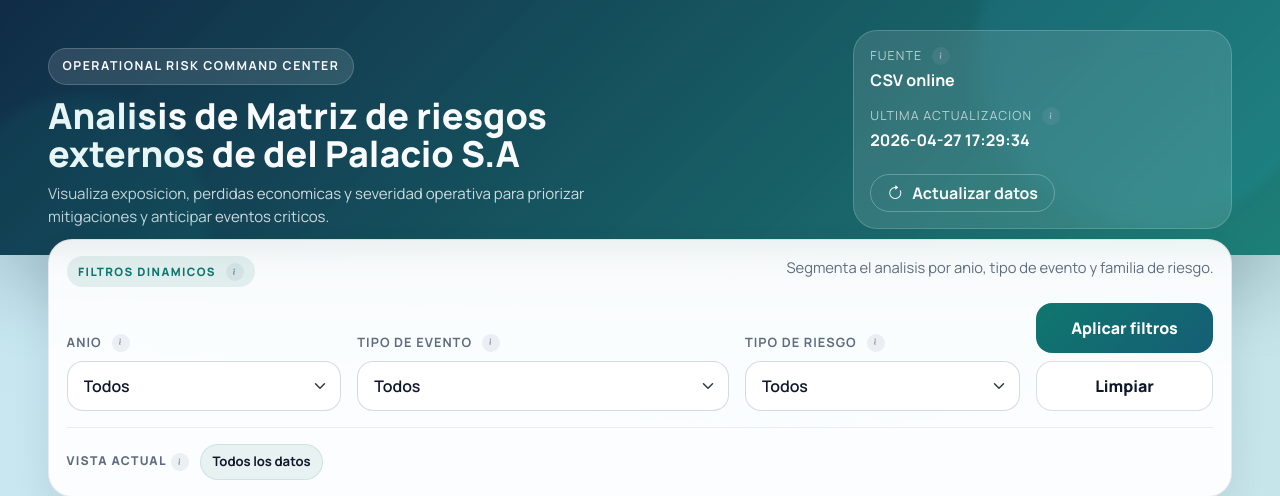
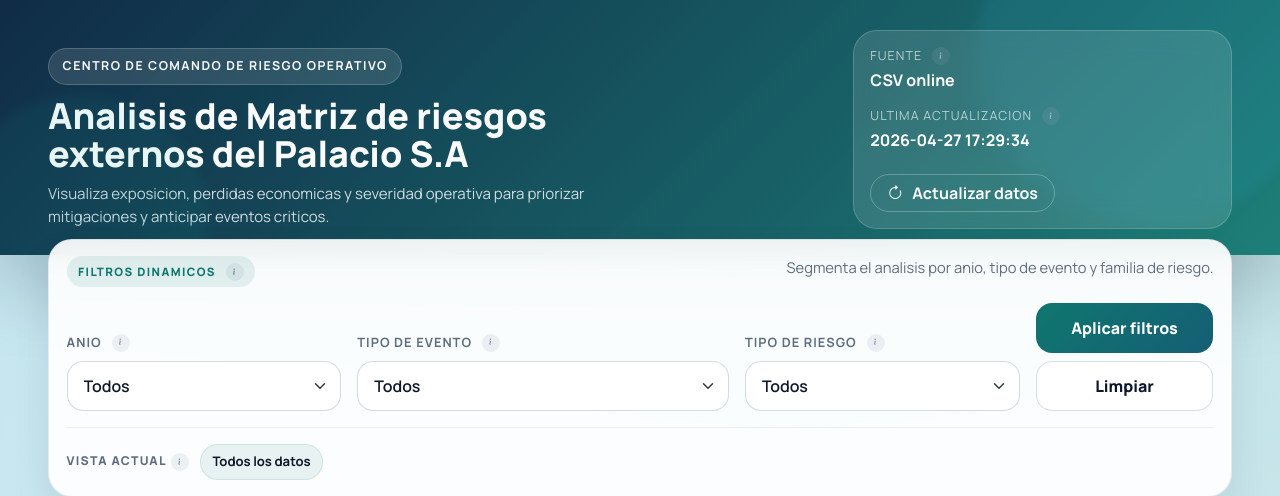
Before and after one commit to horamda/matrizriegosexternos, a Flask app: page / in a window 1280 px wide. Shown: the top 496 px of the page. Run offline with Flask 3, Linux system fonts and the light colour scheme; data that the repository does not hold is empty.

Commit message:
dashboar1

```diff
--- a/templates/dashboard.html
+++ b/templates/dashboard.html
@@ -21,8 +21,8 @@
             <div class="container-fluid px-4 px-lg-5">
                 <div class="row g-4 align-items-end">
                     <div class="col-12 col-xl-8">
-                        <div class="hero-eyebrow">Operational Risk Command Center</div>
-                        <h1 class="hero-title">Analisis de Matriz de riesgos externos de del Palacio S.A</h1>
+                        <div class="hero-eyebrow">Centro de Comando de Riesgo Operativo</div>
+                        <h1 class="hero-title">Analisis de Matriz de riesgos externos del Palacio S.A</h1>
                         <p class="hero-copy">
                             Visualiza exposicion, perdidas economicas y severidad operativa para priorizar
                             mitigaciones y anticipar eventos criticos.
```
